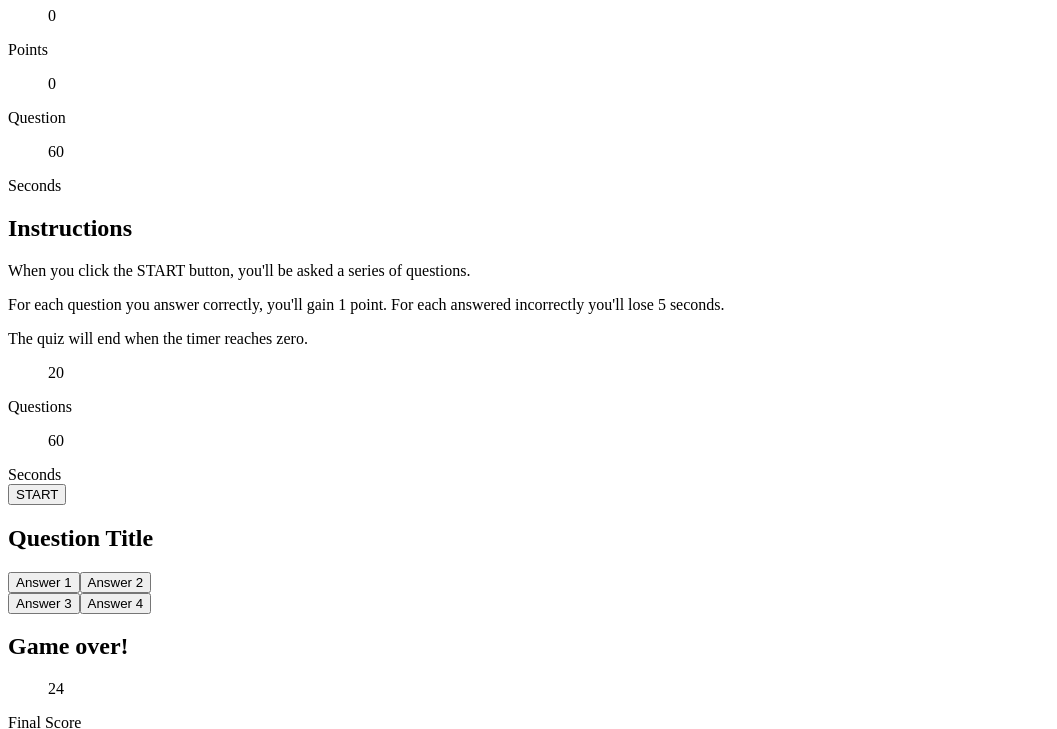
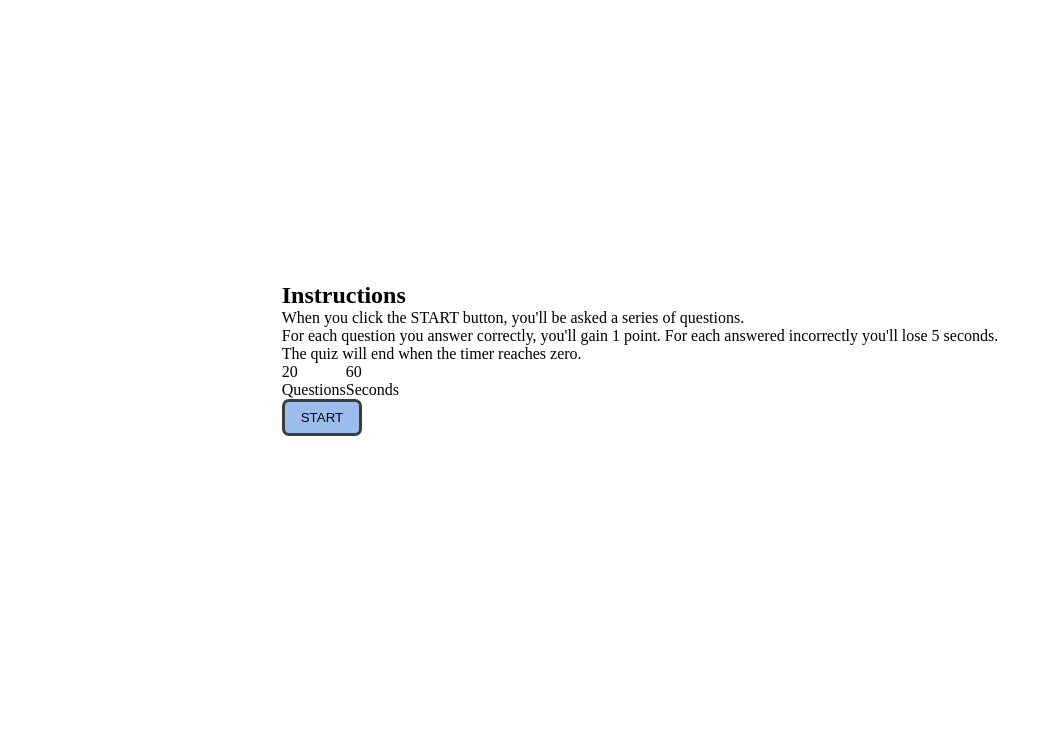
Before and after one commit to natpoulson/dev-quiz, a plain HTML site: page index.html in a window 1280 px wide. Shown: the part 73-802 px from the top of the page, without its empty margins (0-1057 px from the left). Drawn offline with Linux system fonts and the light colour scheme.

Commit message:
Prepare basic layout CSS, start styling interactive elements

```diff
--- a/assets/css/style.css
+++ b/assets/css/style.css
@@ -0,0 +1,48 @@
+* {
+    box-sizing: border-box;
+    margin: 0;
+    padding: 0;
+}
+
+body {
+    min-height: 100vh;
+    min-width: 100vw;
+    align-items: center;
+    justify-content: space-between;
+}
+
+header {
+    align-self: start;
+    justify-self: start;
+    min-width: 100%;
+}
+
+article {
+    justify-self: center;
+    flex-grow: 1;
+}
+
+.column, body {
+    display: flex;
+    flex-direction: column;
+}
+
+.row {
+    display: flex;
+    flex-direction: row;
+}
+
+.hidden {
+    visibility: hidden;
+}
+
+.none {
+    display: none;
+}
+
+button {
+    padding: 0.5rem 1rem;
+    border: solid 3px #3C3C3C;
+    background-color: #9dbcee;
+    border-radius: 7px;
+}
--- a/index.html
+++ b/index.html
@@ -52,7 +52,7 @@
                 </div>
             </article>
             <!-- Quiz Screen -->
-            <article>
+            <article class="none">
                 <div class="row">
                     <h2 class="question-title">Question Title</h2>
                 </div>
@@ -64,7 +64,7 @@
                 </div>
             </article>
             <!-- End Screen -->
-            <article>
+            <article class="none">
                 <div class="row">
                     <h2>Game over!</h2>
                 </div>
```
Also changed, not shown: 1 other file.
